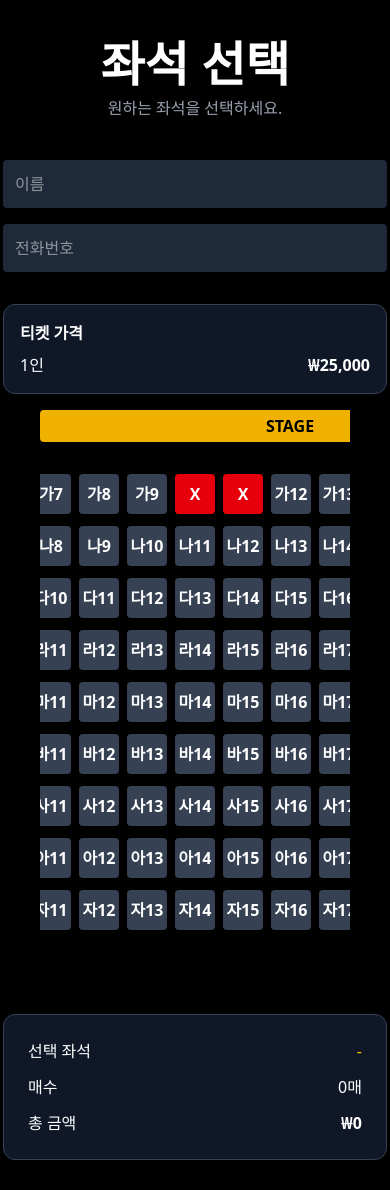
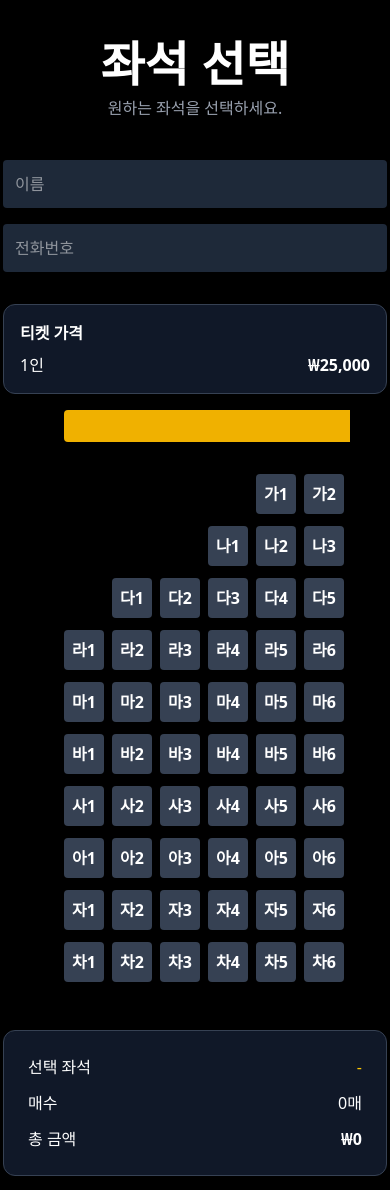
Before and after one commit to dokteukdance-academy/dokteuk-ticket, a Next.js app: page /reserve in a window 390 px wide. Shown: the top 1190 px of the page. Built offline with nearby package versions, Linux system fonts and the light colour scheme; no server answers; the database is empty.

Commit message:
fix mobile seat scroll

```diff
--- a/src/components/SeatMap.tsx
+++ b/src/components/SeatMap.tsx
@@ -51,15 +51,17 @@ export default function SeatMap({
   );
 
   return (
-    <div className="w-full overflow-x-auto">
-      <div className="mb-8 mx-auto w-[500px] h-8 rounded bg-yellow-500 flex items-center justify-center text-black font-bold">
-        STAGE
-      </div>
+    <div className="w-full overflow-x-auto pb-4">
+      <div className="inline-block min-w-max px-6">
+        <div className="mb-8 h-8 rounded bg-yellow-500 flex items-center justify-center text-black font-bold">
+          STAGE
+        </div>
 
-      <div className="flex justify-center gap-10">
-        {renderBlock(seatBlocks.left)}
-        {renderBlock(seatBlocks.center)}
-        {renderBlock(seatBlocks.right)}
+        <div className="flex gap-10">
+          {renderBlock(seatBlocks.left)}
+          {renderBlock(seatBlocks.center)}
+          {renderBlock(seatBlocks.right)}
+        </div>
       </div>
     </div>
   );
```
